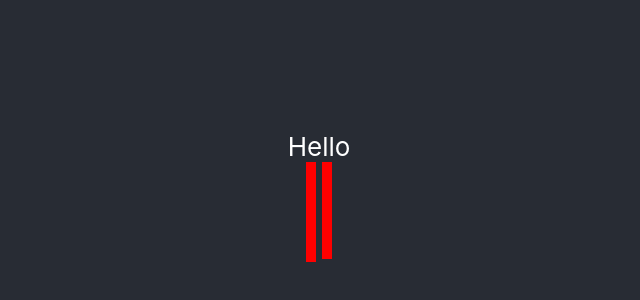
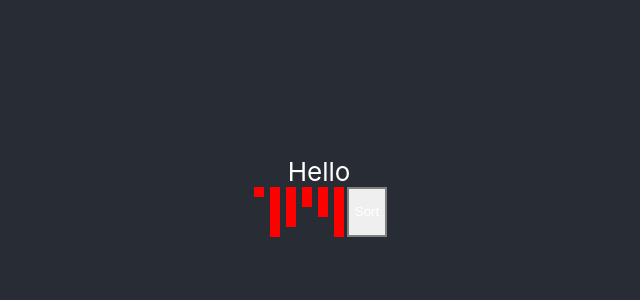
Before and after one commit to eathren/algo_showcase, a React (Create React App) app: page / in a window 1280 px wide. Shown: the part 204-504 px from the top of the page, without its empty margins (321-961 px from the left). Built offline with nearby package versions, Linux system fonts and the light colour scheme.

Commit message:
objects, randomize, bubblesort func

```diff
--- a/src/components/chart/index.js
+++ b/src/components/chart/index.js
@@ -6,16 +6,35 @@ const styles = {
   lineActiveFalse: "blue",
 };
 
-function Chart() {
+const n = 10;
+const setup = [10, 20, 30, 40, 50];
+const setup_object = [
+  { value: 10, color: "red" },
+  { value: 20, color: "red" },
+  { value: 30, color: "red" },
+  { value: 40, color: "red" },
+  { value: 50, color: "red" },
+  { value: 60, color: "red" },
+];
+const speed = 1;
+
+function Chart(n) {
   // declares and changes number of lines
   const [amount, setAmount] = useState(10);
   const [place, setPlace] = useState(0);
+  shuffleArray(setup);
+  //   bubbleSort(setup);
   return (
     <>
       Hello
       <div className="chart">
-        <Line value={100} color={"red"} />
-        <Line value={97} color={"red"} />
+        {/* {setup.map((e, i) => (
+          <Line value={setup[i]} color={"red"} key={i} />
+        ))} */}
+        {setup_object.map((e, i) => (
+          <Line value={setup[i]} color={"red"} key={i} />
+        ))}
+        <button onClick={bubbleSort}> Sort </button>
       </div>
     </>
   );
@@ -45,4 +64,35 @@ function Line(props) {
 // have a value for number of lines
 // have a value that changes css color sorting method
 
+function shuffleArray(arr) {
+  for (let i = arr.length - 1; i > 0; i--) {
+    const j = Math.floor(Math.random() * (i + 1));
+    [arr[i], arr[j]] = [arr[j], arr[i]];
+  }
+  return arr;
+}
+
+function SortButton(arr) {
+  return (
+    <>
+      <button onClick={bubbleSort(arr)}> Sort </button>
+      {console.log("Test")}
+    </>
+  );
+}
+
+function bubbleSort(arr) {
+  for (let i = 0; i < arr.length; i++) {
+    for (let j = 0; j < arr.length; j++) {
+      if (arr[j] > arr[j + 1]) {
+        let temp = arr[j];
+        arr[j] = arr[j + 1];
+        arr[j + 1] = temp;
+      }
+    }
+  }
+  console.log("test");
+  return arr;
+}
+
 export default Chart;
--- a/src/styles/main.scss
+++ b/src/styles/main.scss
@@ -1,5 +1,4 @@
 .line {
-  //   height: 10px;
   width: 10px;
   margin-left: 3px;
   margin-right: 3px;
@@ -10,3 +9,8 @@
   flex-direction: row;
   justify-content: start;
 }
+
+button {
+  border: 2px solid grey;
+  color: white;
+}
```
